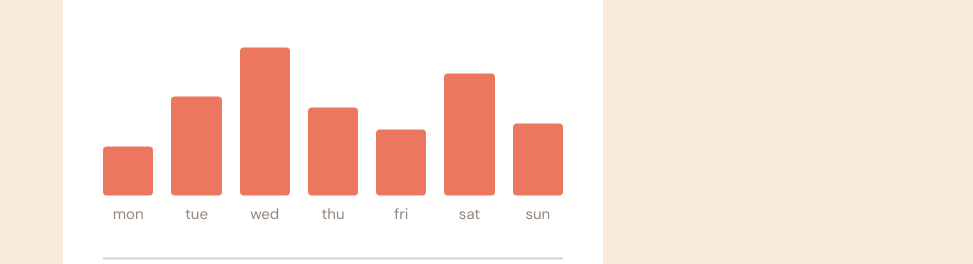
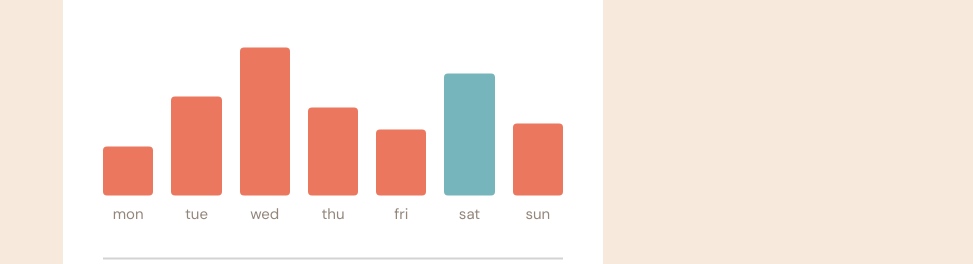
Before and after one commit to JunoField/fmj1-expenses-chart-component, a plain HTML site: page index.html in a window 1280 px wide. Shown: the part 313-577 px from the top of the page, without its empty margins (307-1280 px from the left). Drawn offline with Linux system fonts and the light colour scheme.

Commit message:
added current day highlighting with hover state

```diff
--- a/spending.js
+++ b/spending.js
@@ -11,6 +11,9 @@ function addData(){
             document.getElementById("amount-label-" + item.day).innerHTML = "$" + item.amount.toString();
         });
     })
+
+    highlightCurrentDay();
+
 }
 
 //get data from JSON file
@@ -31,6 +34,13 @@ function getMax(arr){
     return max;
 }
 
+function highlightCurrentDay(){
+    var date = new Date();
+    var daysOfWeek = ['mon', 'tue', 'wed', 'thu', 'fri', 'sat', 'sun'];
+    document.getElementById("bar-" + daysOfWeek[date.getDay()]).classList.add("bar-current-day");
+
+}
+
 
 function hoverBar(day){
     document.getElementById("amount-display-" + day).classList.add("amount-display-active");
--- a/style.css
+++ b/style.css
@@ -2,6 +2,7 @@
     --softRed: hsl(10, 79%, 65%);
     --softerRed: hsl(10, 79%, 80%);
     --cyan: hsl(186, 34%, 60%);
+    --lighterCyan: hsl(186, 34%, 75%);
 
     --darkBrown: hsl(25, 47%, 15%);
     --mediumBrown: hsl(28, 10%, 53%);
@@ -99,6 +100,14 @@ main{
 
 .bar:hover{
     background-color: var(--softerRed);
+}
+
+.bar-current-day{
+    background-color: var(--cyan);
+}
+
+.bar-current-day:hover{
+    background-color: var(--lighterCyan);
 }
 
 
```
